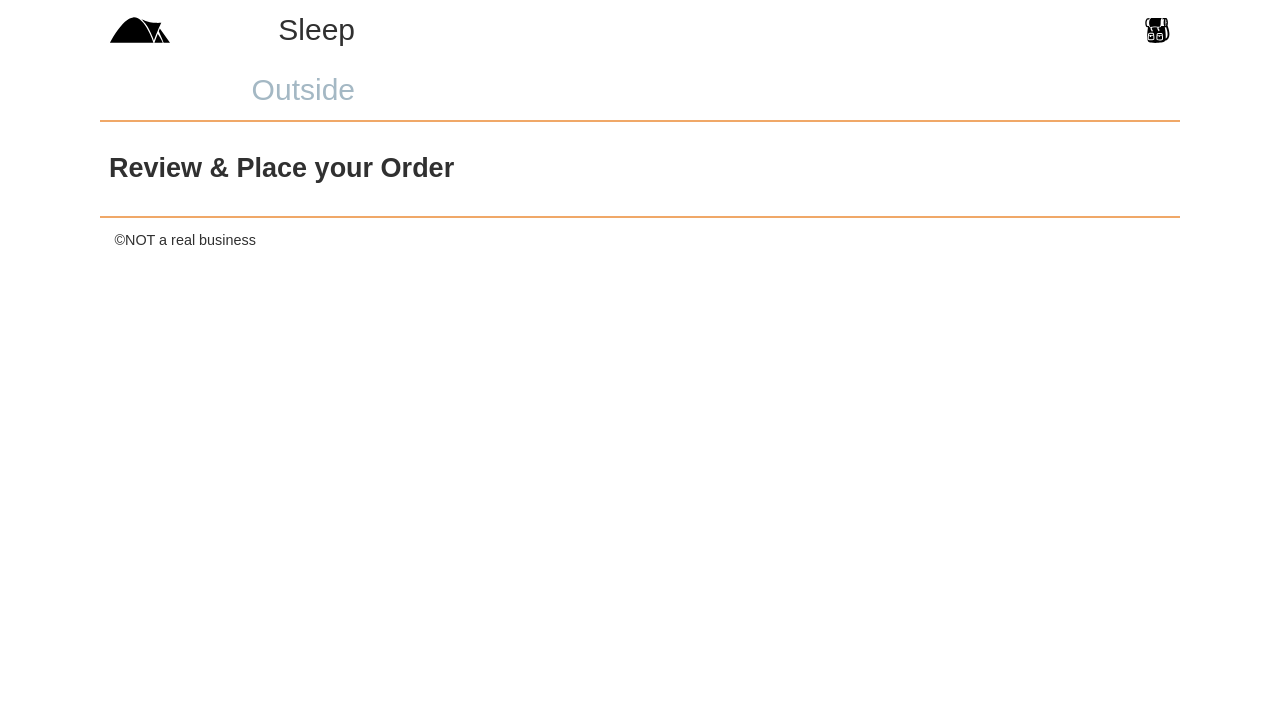
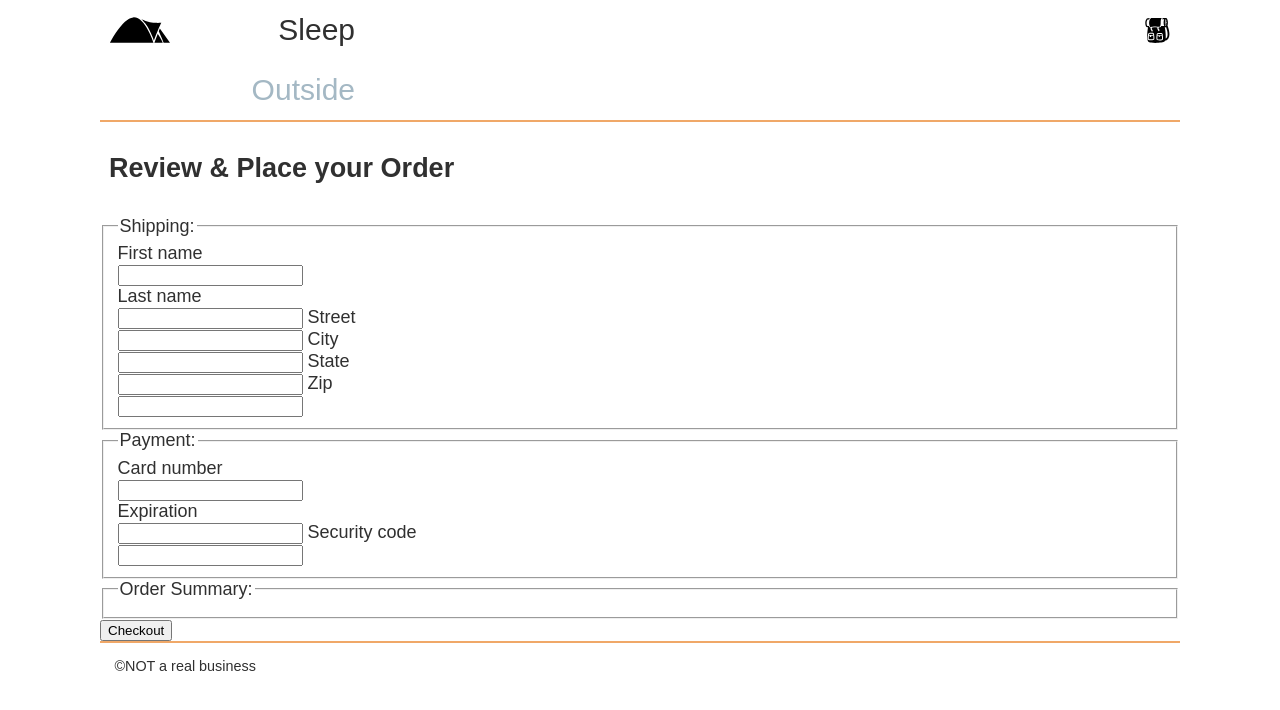
Before and after one commit to lindsfund/Team-Assignments, a website: page src/checkout/index.html in a window 1280 px wide. Drawn offline with Linux system fonts and the light colour scheme; files that its build step writes are made by us from their sources; files whose address does not match are found by name.

Commit message:
assingment week 07

```diff
--- a/src/checkout/index.html
+++ b/src/checkout/index.html
@@ -9,6 +9,7 @@
     <title>Sleep Outside | Checkout</title>
 
     <link rel="stylesheet" href="css/style.css" />
+    <script src="/Team-Assignments/src/js/checkOut.mjs"></script>
   </head>
 
   <body>
@@ -60,6 +61,41 @@
       <section class="products">
         <h2>Review & Place your Order</h2>
       </section>
+
+      <form>
+        <fieldset>
+          <legend>Shipping:</legend>
+        <label for="fname">First name</label><br>
+        <input type="text" id="fname" name="fname" required><br>
+        <label for="lname">Last name</label><br>
+        <input type="text" id="lname" name="lname" required>
+        <label for="street">Street</label><br>
+        <input type="text" id="street" name="street" required>
+        <label for="city">City</label><br>
+        <input type="text" id="city" name="city" required>
+        <label for="state">State</label><br>
+        <input type="text" id="state" name="state" required>
+        <label for="zip">Zip</label><br>
+        <input type="text" id="zip" name="zip" required>
+        </fieldset>
+
+        <fieldset>
+          <legend>Payment:</legend>
+        <label for="card">Card number</label><br>
+        <input type="text" id="card" name="card" required><br>
+        <label for="expiration">Expiration</label><br>
+        <input type="text" id="expiration" name="expiration" required>
+        <label for="scode">Security code</label><br>
+        <input type="text" id="scode" name="scode" required>
+        </fieldset>
+
+        <fieldset>
+          <legend>Order Summary:</legend>
+
+        </fieldset>
+
+        <input type="submit" value="Checkout">
+      </form>
     </main>
 
     <footer>&copy;NOT a real business</footer>
--- a/src/js/checkOut.js
+++ /dev/null
@@ -1,2 +0,0 @@
-import { loadHeaderFooter } from "./utils.mjs";
-loadHeaderFooter();
--- /dev/null
+++ b/src/js/checkOut.mjs
@@ -0,0 +1,23 @@
+import { getLocalStorage, loadHeaderFooter } from "./utils.mjs";
+loadHeaderFooter();
+
+class CheckoutProcess() {
+constructor(key) {
+    this.key = key;
+    this.list = []
+    this.tax = 0;
+    this.shipping = 0;
+    this.subtotal = 0;
+    this.ordertotal = 0;
+}
+init()
+this.list = getLocalStorage(this.key);
+this.calculateItemSummary();
+}
+
+//calculates and displays subtotal
+calculateSubtotal() {
+//this.list.map(math.sum(FinalPrice));
+let subtotal = this.list.map(math.sum(FinalPrice));
+return subtotal;
+}
```
Also changed, not shown: src/cart/index.html (+1 -0 lines).
